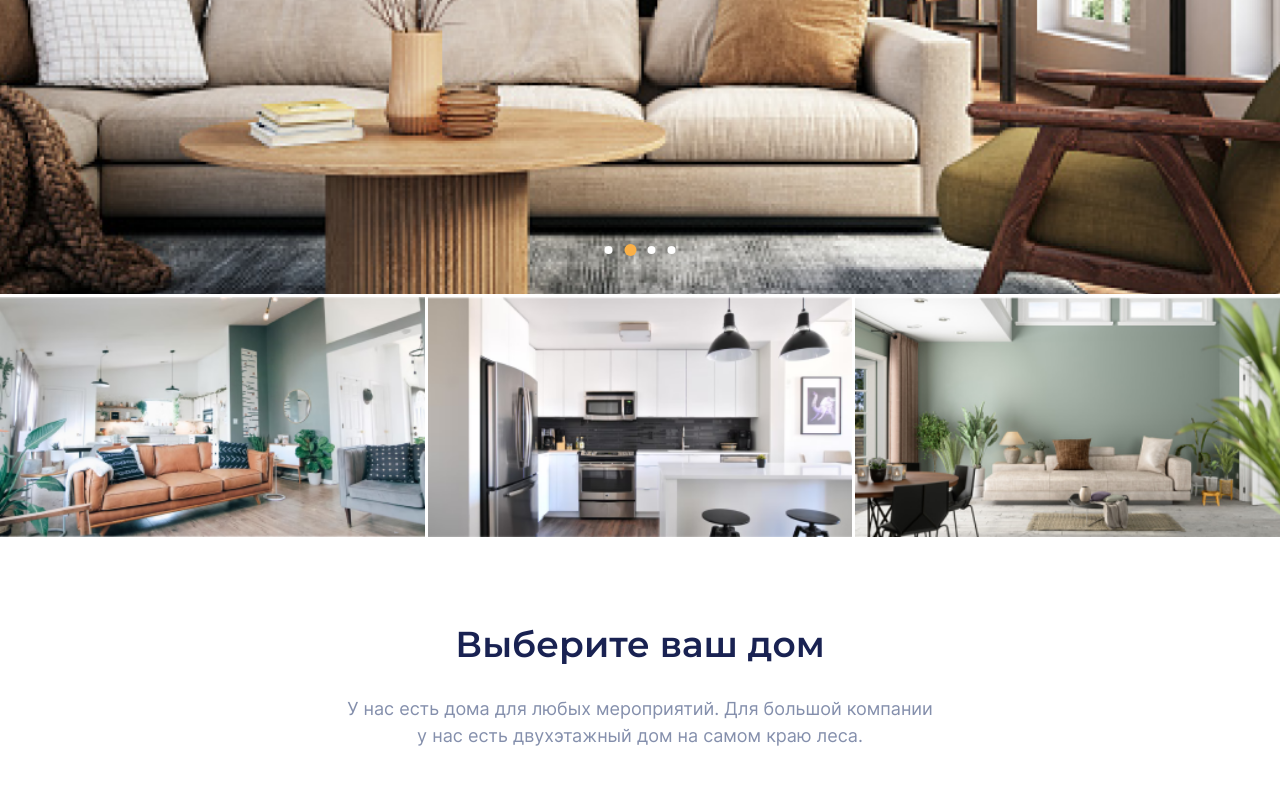
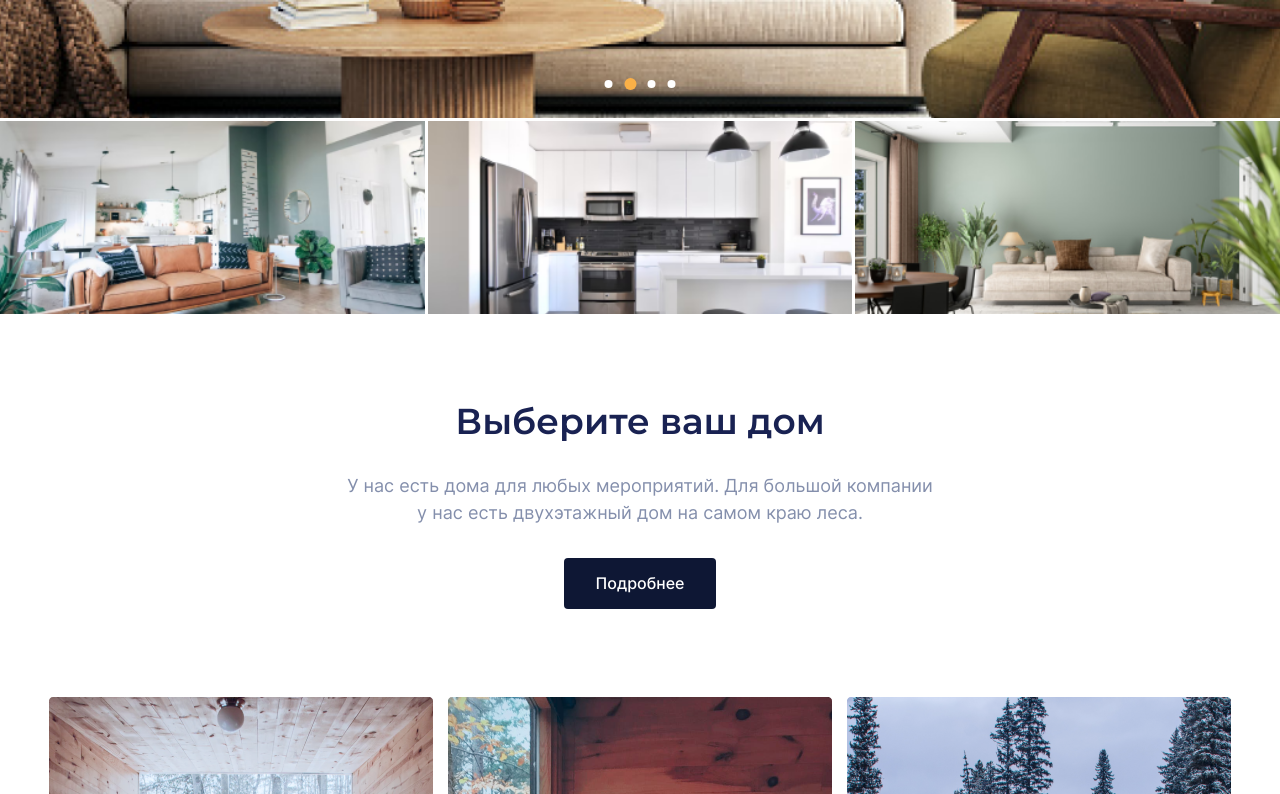
Before and after one commit to ormlaug/hotel-booking, a plain HTML site: page index.html in a window 1280 px wide. Shown: the part 3300-4094 px from the top of the page. Drawn offline with Linux system fonts and the light colour scheme.

```diff
--- a/blocks/button/_place/_reservation/button_place_reservation.css
+++ b/blocks/button/_place/_reservation/button_place_reservation.css
@@ -1,5 +1,5 @@
 .button_place_reservation {
-  margin-top: 48px;
+  margin-top: 32px;
   padding: 16px 32px;
 }
 
--- a/blocks/footer/__columns/footer__columns.css
+++ b/blocks/footer/__columns/footer__columns.css
@@ -1,6 +1,6 @@
 .footer__columns {
   margin: 0 auto;
-  padding: 120px 10px;
+  padding: 120px 20px;
   max-width: 1440px;
   display: flex;
   justify-content: space-around;
--- a/blocks/interiors/__item/interiors__item.css
+++ b/blocks/interiors/__item/interiors__item.css
@@ -0,0 +1,3 @@
+.interiors__item {
+  max-height: 193px;
+}
--- a/blocks/interiors/__main-item/interiors__main-item.css
+++ b/blocks/interiors/__main-item/interiors__main-item.css
@@ -1,6 +1,7 @@
 .interiors__main-item {
   margin: 0;
   padding: 0;
+  max-height: 585px;
   grid-row: 1 / 4;
   position: relative;
 }
--- a/blocks/slider/_place/_interiors/slider_place_interiors.css
+++ b/blocks/slider/_place/_interiors/slider_place_interiors.css
@@ -1,6 +1,6 @@
 .slider_place_interiors {
   position: absolute;
-  bottom: 38px;
+  bottom: 28px;
   left: 50%;
   transform: translateX(-50%);
 }
--- a/blocks/title/_place/_about/title_place_about.css
+++ b/blocks/title/_place/_about/title_place_about.css
@@ -1,6 +1,7 @@
 .title_place_about {
   letter-spacing: -0.01em;
   padding-top: 105px;
+
   }
 
   @media screen and (max-width: 939px) {
--- a/index.html
+++ b/index.html
@@ -32,7 +32,7 @@
   <section class="about">
     <img src="./images/about-photo.png" alt="Деревянный дом в зимнем пейзаже" class="about__image">
     <div class="about__subscribe">
-      <h2 class="title title_place_about">Уютный двухэтажный дом в&nbsp;норвежском стиле</h2>
+      <h2 class="title title_place_about">Уютный двухэтажный дом в норвежском стиле</h2>
       <p class="subtitle subtitle_place_about">Просторные коттеджи с&nbsp;видом на&nbsp;лес полностью укомплектованы:
         кондиционер, холодильник, посудомоечная машина, газовая плита, духовка, микроволновая печь, чайник, набор посуды
         и&nbsp;столовых приборов. В&nbsp;каждом коттедже: стиральная машина, гладильная станция, сушилка для белья, фен.</p>
@@ -40,29 +40,6 @@
     </div>
   </section>
 
-<<<<<<< HEAD
-  <!-- <section class="benefit">
-    <ul class="benefit__list">
-      <li class="benefit__item">
-        <div class="benefit__subscribe">
-          <h2 class="title title_place_benefit">Активности</h2>
-          <p class="subtitle subtitle_place_benefit">К&nbsp;вашим услугам наши прекрасные повора, которые приготовят вкусную еду
-            по&nbsp;составленную для вас персональному меню.Также вы&nbsp;сможете воспользоваться СПА, тренажерным
-            залом и&nbsp;прочими услугами, доступными на&nbsp;нашей территории.</p>
-        </div>
-        <img src="./images/benefit-photo-1.png" alt="Дружеский ужин на природе" class="benefit__image">
-      </li>
-      <li class="benefit__item">
-        <img src="./images/benefit-photo-2.png" alt="Тарелка с полезной едой" class="benefit__image">
-        <div class="benefit__subscribe">
-          <h2 class="title title_place_benefit">100% Натуральные продукты</h2>
-          <p class="subtitle subtitle_place_benefit">При приготовлении наших блюд мы&nbsp;используем
-            только свежие, полезные, натуральные продукты.</p>
-        </div>
-      </li>
-    </ul>
-  </section> -->
-=======
   <section class="benefit">
     <div class="benefit__cover">
       <ul class="benefit__list">
@@ -86,7 +63,6 @@
       </ul>
   </div>
   </section>
->>>>>>> 2eff575d3a244507451ad0c1ba1e15df1a00a23a
 
   <section class="interiors">
     <h2 class="title title_align_center">Наши интерьеры</h2>
@@ -99,9 +75,9 @@
           <span class="slider__dot"></span>
         </div>
       </li>
-      <li><img src="./images/interiors-photo-2.png" alt="Картинка интерьера гостинной" class="interiors__photo"></li>
-      <li><img src="./images/interiors-photo-3.png" alt="Картинка интерьера кухни" class="interiors__photo"></li>
-      <li><img src="./images/interiors-photo-4.png" alt="Картинка интерьера гостинной" class="interiors__photo"></li>
+      <li class="interiors__item"><img src="./images/interiors-photo-2.png" alt="Картинка интерьера гостинной" class="interiors__photo"></li>
+      <li class="interiors__item"><img src="./images/interiors-photo-3.png" alt="Картинка интерьера кухни" class="interiors__photo"></li>
+      <li class="interiors__item"><img src="./images/interiors-photo-4.png" alt="Картинка интерьера гостинной" class="interiors__photo"></li>
     </ul>
   </section>
 
--- a/pages/index.css
+++ b/pages/index.css
@@ -42,6 +42,7 @@
 @import url(../blocks/title/_align/_center/title_align_center.css);
 @import url(../blocks/interiors/__list/interiors__list.css);
 @import url(../blocks/interiors/__main-item/interiors__main-item.css);
+@import url(../blocks/interiors/__item/interiors__item.css);
 @import url(../blocks/interiors/__photo/interiors__photo.css);
 @import url(../blocks/slider/slider.css);
 @import url(../blocks/slider/_place/_interiors/slider_place_interiors.css);
```
